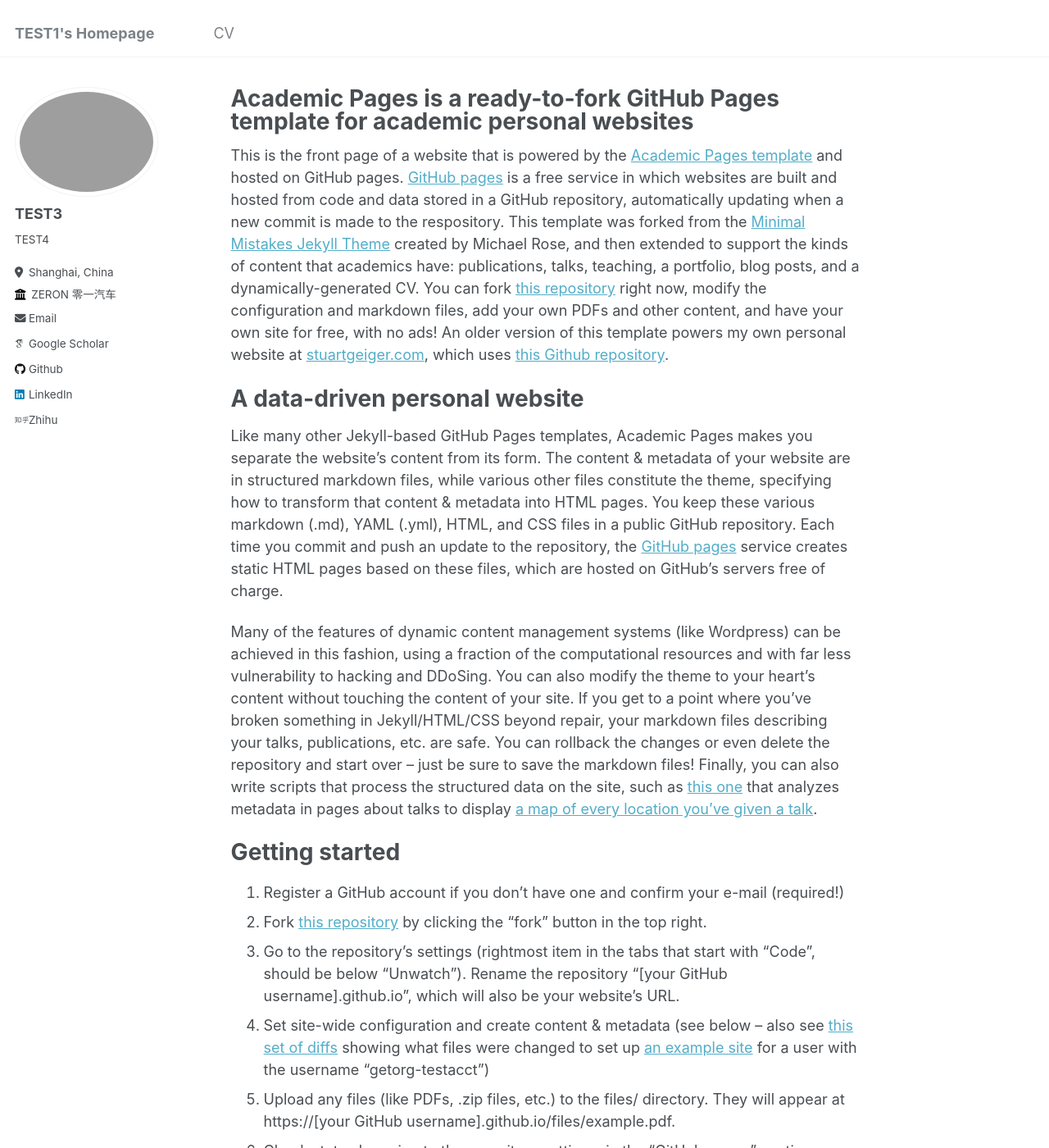
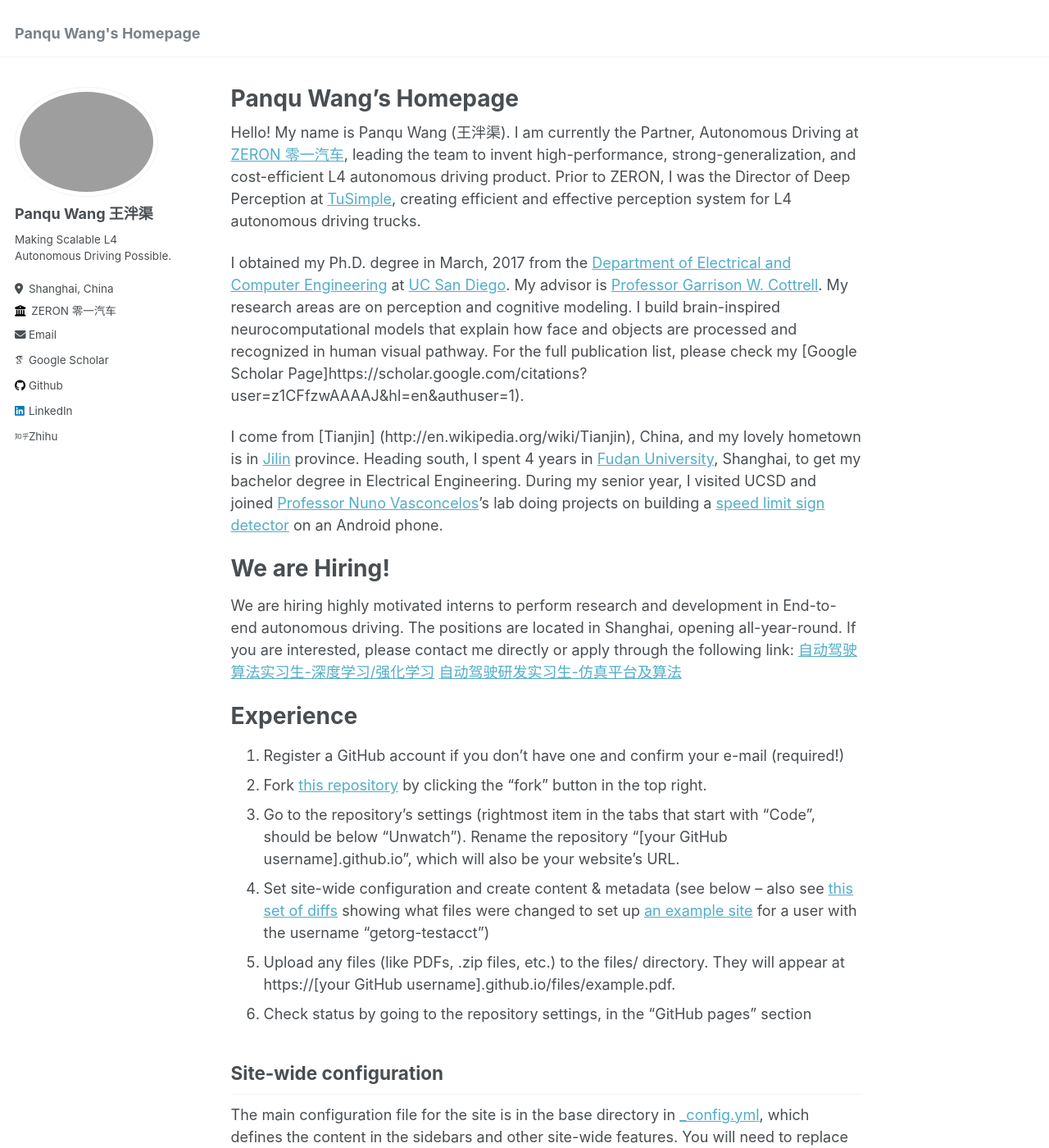
Before and after one commit to wpqmanu/wpqmanu.github.io, a Jekyll site: the page built from _pages/about.md, in a window 1280 px wide and 1400 px high. Shown: the whole window at 82% size. Built offline with Jekyll 4.4.1, drawn with Linux system fonts in a browser that asks for light colours; some web fonts are replaced; some of the changed text lies outside the part shown.

Commit message:
updated website

```diff
--- a/_config.yml
+++ b/_config.yml
@@ -8,9 +8,9 @@
 
 # Basic Site Settings
 locale                   : "en-US"
-title                    : "TEST1's Homepage"
+title                    : "Panqu Wang's Homepage"
 title_separator          : "-"
-name                     : &name "TEST2"
+name                     : &name "Panqu Wang"
 description              : &description "personal description"
 url                      : https://wpqmanu.github.io # the base hostname & protocol for your site e.g. "https://mmistakes.github.io"
 baseurl                  : "" # the subpath of your site, e.g. "/blog"
@@ -22,9 +22,9 @@ repository               : "wpqmanu/wpqmanu.github.io"
 author:
   # Biographic information
   avatar           : "profile_panqu.JPG"
-  name             : "TEST3"
+  name             : "Panqu Wang 王泮渠"
   pronouns         : # example: "she/her"
-  bio              : "TEST4"
+  bio              : "Making Scalable L4 Autonomous Driving Possible."
   location         : "Shanghai, China"
   employer         : "ZERON 零一汽车"
   uri              : # URL
--- a/_data/navigation.yml
+++ b/_data/navigation.yml
@@ -15,8 +15,8 @@ main:
   # - title: "Blog Posts"
   #   url: /year-archive/
 
-  - title: "CV"
-    url: /cv/
+  # - title: "CV"
+  #   url: /cv/
 
   # - title: "Guide"
   #   url: /markdown/
--- a/_pages/about.md
+++ b/_pages/about.md
@@ -1,21 +1,36 @@
 ---
 permalink: /
-title: "Academic Pages is a ready-to-fork GitHub Pages template for academic personal websites"
+title: "Panqu Wang's Homepage"
 author_profile: true
 redirect_from:
   - /about/
   - /about.html
 ---
 
-This is the front page of a website that is powered by the [Academic Pages template](https://github.com/academicpages/academicpages.github.io) and hosted on GitHub pages. [GitHub pages](https://pages.github.com) is a free service in which websites are built and hosted from code and data stored in a GitHub repository, automatically updating when a new commit is made to the respository. This template was forked from the [Minimal Mistakes Jekyll Theme](https://mmistakes.github.io/minimal-mistakes/) created by Michael Rose, and then extended to support the kinds of content that academics have: publications, talks, teaching, a portfolio, blog posts, and a dynamically-generated CV. You can fork [this repository](https://github.com/academicpages/academicpages.github.io) right now, modify the configuration and markdown files, add your own PDFs and other content, and have your own site for free, with no ads! An older version of this template powers my own personal website at [stuartgeiger.com](http://stuartgeiger.com), which uses [this Github repository](https://github.com/staeiou/staeiou.github.io).
+Hello! My name is Panqu Wang (王泮渠). I am currently the Partner, Autonomous Driving at [ZERON 零一汽车](https://zeron.jobs.feishu.cn/campus/), leading the team to invent high-performance, strong-generalization, and cost-efficient L4 autonomous driving product. Prior to ZERON, I was the Director of Deep Perception at [TuSimple](http://www.tusimple.com/about-en.html), creating efficient and effective perception system for L4 autonomous driving trucks.
 
-A data-driven personal website
+I obtained my Ph.D. degree in March, 2017 from the [Department of Electrical and Computer Engineering](http://www.ece.ucsd.edu/) at [UC San Diego](http://www.ucsd.edu/). My advisor is [Professor Garrison W. Cottrell](http://cseweb.ucsd.edu/users/gary/). My research areas are on perception and cognitive modeling. I build brain-inspired neurocomputational models that explain how face and objects are processed and recognized in human visual pathway. For the full publication list, please check my [Google Scholar Page]https://scholar.google.com/citations?user=z1CFfzwAAAAJ&hl=en&authuser=1).
+
+I come from [Tianjin] (http://en.wikipedia.org/wiki/Tianjin), China, and my lovely hometown is in [Jilin](https://en.wikipedia.org/wiki/Jilin) province. Heading south, I spent 4 years in [Fudan University](http://www.fudan.edu.cn/englishnew/), Shanghai, to get my bachelor degree in Electrical Engineering. During my senior year, I visited UCSD and joined [Professor Nuno Vasconcelos](http://www.svcl.ucsd.edu/~nuno/)'s lab doing projects on building a [speed limit sign detector](http://www.svcl.ucsd.edu/~wpqmanu/) on an Android phone.
+
+
+We are Hiring!
 ======
-Like many other Jekyll-based GitHub Pages templates, Academic Pages makes you separate the website's content from its form. The content & metadata of your website are in structured markdown files, while various other files constitute the theme, specifying how to transform that content & metadata into HTML pages. You keep these various markdown (.md), YAML (.yml), HTML, and CSS files in a public GitHub repository. Each time you commit and push an update to the repository, the [GitHub pages](https://pages.github.com/) service creates static HTML pages based on these files, which are hosted on GitHub's servers free of charge.
+We are hiring highly motivated interns to perform research and development in End-to-end autonomous driving. The positions are located in Shanghai, opening all-year-round. If you are interested, please contact me directly or apply through the following link:
+[自动驾驶算法实习生-深度学习/强化学习](https://www.shixiseng.com/intern/inn_lhr7a9yuco3t)
+[自动驾驶研发实习生-仿真平台及算法](https://www.shixiseng.com/intern/inn_0t7ijtuyo3ex)
 
-Many of the features of dynamic content management systems (like Wordpress) can be achieved in this fashion, using a fraction of the computational resources and with far less vulnerability to hacking and DDoSing. You can also modify the theme to your heart's content without touching the content of your site. If you get to a point where you've broken something in Jekyll/HTML/CSS beyond repair, your markdown files describing your talks, publications, etc. are safe. You can rollback the changes or even delete the repository and start over -- just be sure to save the markdown files! Finally, you can also write scripts that process the structured data on the site, such as [this one](https://github.com/academicpages/academicpages.github.io/blob/master/talkmap.ipynb) that analyzes metadata in pages about talks to display [a map of every location you've given a talk](https://academicpages.github.io/talkmap.html).
 
-Getting started
+<!-- This is the front page of a website that is powered by the [Academic Pages template](https://github.com/academicpages/academicpages.github.io) and hosted on GitHub pages. [GitHub pages](https://pages.github.com) is a free service in which websites are built and hosted from code and data stored in a GitHub repository, automatically updating when a new commit is made to the respository. This template was forked from the [Minimal Mistakes Jekyll Theme](https://mmistakes.github.io/minimal-mistakes/) created by Michael Rose, and then extended to support the kinds of content that academics have: publications, talks, teaching, a portfolio, blog posts, and a dynamically-generated CV. You can fork [this repository](https://github.com/academicpages/academicpages.github.io) right now, modify the configuration and markdown files, add your own PDFs and other content, and have your own site for free, with no ads! An older version of this template powers my own personal website at [stuartgeiger.com](http://stuartgeiger.com), which uses [this Github repository](https://github.com/staeiou/staeiou.github.io). -->
+
+<!-- Experience
+======
+- 2023 - Now, ZERON 零一汽车, Partner, Autonmous Driving
+- 2017 - 2023, TuSimple, Inc., Director of Deep Perception
+Like many other Jekyll-based GitHub Pages templates, Academic Pages makes you separate the website's content from its form. The content & metadata of your website are in structured markdown files, while various other files constitute the theme, specifying how to transform that content & metadata into HTML pages. You keep these various markdown (.md), YAML (.yml), HTML, and CSS files in a public GitHub repository. Each time you commit and push an update to the repository, the [GitHub pages](https://pages.github.com/) service creates static HTML pages based on these files, which are hosted on GitHub's servers free of charge. -->
+
+
+Experience
 ======
 1. Register a GitHub account if you don't have one and confirm your e-mail (required!)
 1. Fork [this repository](https://github.com/academicpages/academicpages.github.io) by clicking the "fork" button in the top right.
@@ -32,7 +47,7 @@ Create content & metadata
 ------
 For site content, there is one markdown file for each type of content, which are stored in directories like _publications, _talks, _posts, _teaching, or _pages. For example, each talk is a markdown file in the [_talks directory](https://github.com/academicpages/academicpages.github.io/tree/master/_talks). At the top of each markdown file is structured data in YAML about the talk, which the theme will parse to do lots of cool stuff. The same structured data about a talk is used to generate the list of talks on the [Talks page](https://academicpages.github.io/talks), each [individual page](https://academicpages.github.io/talks/2012-03-01-talk-1) for specific talks, the talks section for the [CV page](https://academicpages.github.io/cv), and the [map of places you've given a talk](https://academicpages.github.io/talkmap.html) (if you run this [python file](https://github.com/academicpages/academicpages.github.io/blob/master/talkmap.py) or [Jupyter notebook](https://github.com/academicpages/academicpages.github.io/blob/master/talkmap.ipynb), which creates the HTML for the map based on the contents of the _talks directory).
 
-**Markdown generator**
+<!-- **Markdown generator**
 
 I have also created [a set of Jupyter notebooks](https://github.com/academicpages/academicpages.github.io/tree/master/markdown_generator
 ) that converts a CSV containing structured data about talks or presentations into individual markdown files that will be properly formatted for the Academic Pages template. The sample CSVs in that directory are the ones I used to create my own personal website at stuartgeiger.com. My usual workflow is that I keep a spreadsheet of my publications and talks, then run the code in these notebooks to generate the markdown files, then commit and push them to the GitHub repository.
@@ -46,4 +61,4 @@ Example: editing a markdown file for a talk
 
 For more info
 ------
-More info about configuring Academic Pages can be found in [the guide](https://academicpages.github.io/markdown/). The [guides for the Minimal Mistakes theme](https://mmistakes.github.io/minimal-mistakes/docs/configuration/) (which this theme was forked from) might also be helpful.
+More info about configuring Academic Pages can be found in [the guide](https://academicpages.github.io/markdown/). The [guides for the Minimal Mistakes theme](https://mmistakes.github.io/minimal-mistakes/docs/configuration/) (which this theme was forked from) might also be helpful. -->
--- a/_sass/_sidebar.scss
+++ b/_sass/_sidebar.scss
@@ -79,9 +79,9 @@
 .author__avatar {
   display: table-cell;
   vertical-align: top;
-  width: 36px;
+  width: 50px;
   // set width only, for non-square avatars
-  // height: 36px;
+  height: 50px;
 
   @include breakpoint($large) {
     display: block;
```
Also changed, not shown: _pages/sitemap.md (+2 -2 lines).
